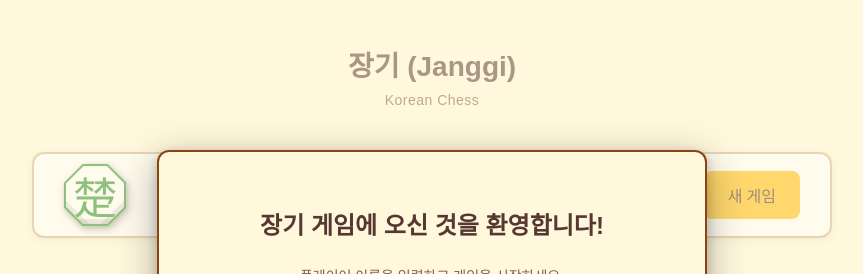
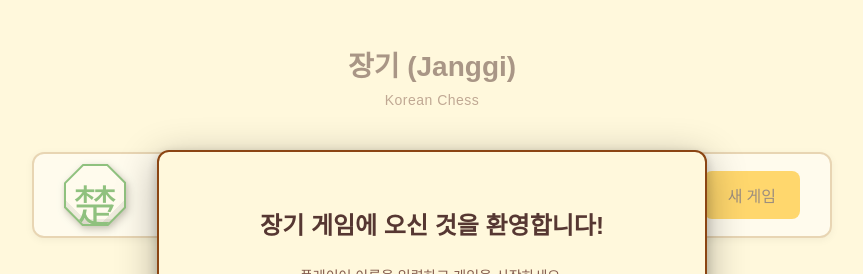
Before and after one commit to KingJae6721/Janggi, a React (Vite) app in the folder frontend/: page / in a window 1280 px wide. Shown: the top 274 px of the page, without its empty margins (208-1071 px from the left). Built offline with nearby package versions, Linux system fonts and the light colour scheme; no server answers; a web font is replaced by a local one.

Commit message:
Design: Piece의 text 위치를 위로 올림

```diff
--- a/frontend/src/components/pieces/Piece.css
+++ b/frontend/src/components/pieces/Piece.css
@@ -37,7 +37,6 @@
   width: 80px;
   height: 80px;
   display: flex;
-  align-items: center;
   justify-content: center;
   font-size: 36px;
   font-weight: bold;
@@ -70,6 +69,7 @@
   color: #228b22;
   font-family: 'Ma Shan Zheng', cursive !important;
   font-weight: 400;
+  padding-top: 5px; /* 텍스트를 아래로 이동 */
 }
 
 .piece-container p {
@@ -80,6 +80,7 @@
 .piece-container:hover {
   transform: scale(1.2);
   transition: transform 0.1s ease;
+  /* filter: brightness(110%); */
 }
 .piece-container:not(:hover) {
   transform: scale(1);
```
